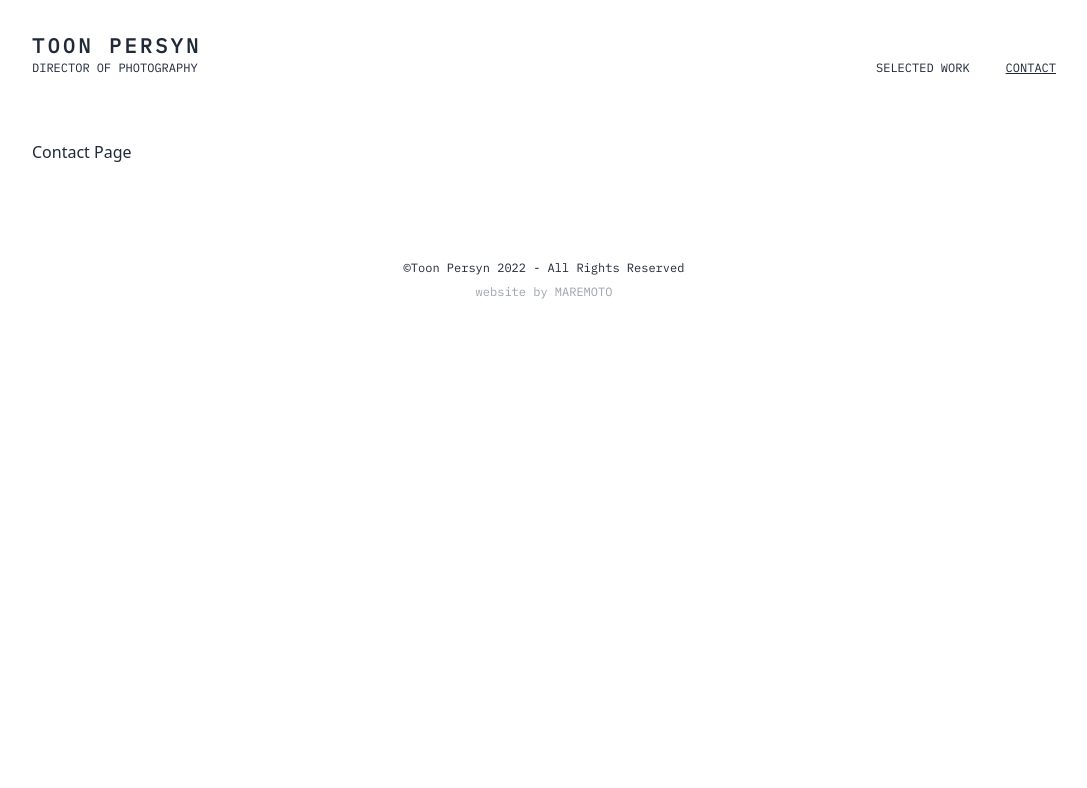
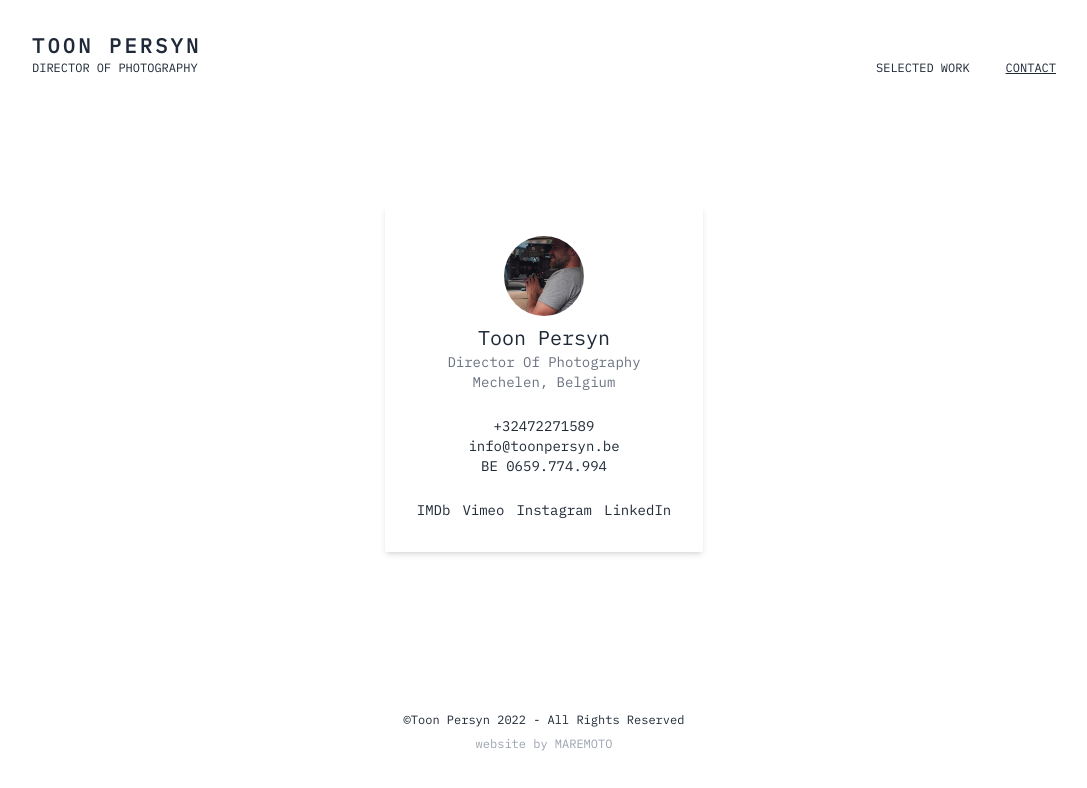
Before and after one commit to leandroargentiero/toonpersyn.be, a Next.js app: page /contact in a window 1280 px wide. Shown: the top 788 px of the page, without its empty margins (96-1183 px from the left). Built offline with nearby package versions, Linux system fonts and the light colour scheme.

Commit message:
Added contact page

```diff
--- a/src/components/Layout.js
+++ b/src/components/Layout.js
@@ -7,10 +7,8 @@ const Layout = ({ children }) => {
     <>
       <Meta />
       <Header />
-      <div className="min-h-screen">
-        <main>{children}</main>
-        <Footer />
-      </div>
+      <main>{children}</main>
+      <Footer />
     </>
   );
 };
--- a/src/pages/contact.js
+++ b/src/pages/contact.js
@@ -1,4 +1,6 @@
 import Head from 'next/head';
+import Link from 'next/link';
+import Image from 'next/image';
 import Layout from '../components/Layout';
 import Container from '../components/Container';
 
@@ -9,7 +11,65 @@ export default function Contact() {
         <title>TOON PERSYN | CONTACT</title>
       </Head>
       <Container>
-        <h2>Contact Page</h2>
+        <div className="grid place-items-center justify-around py-16 text-center font-primary">
+          <article className="shadow-gray-20  rounded-sm bg-white p-8 text-sm shadow-md">
+            <section>
+              <div className="relative mx-auto h-20 w-20 overflow-hidden rounded-full">
+                <Image
+                  src={'/images/profile-pic.jpeg'}
+                  alt="profile-pic"
+                  layout="fill"
+                  objectFit="cover"
+                  objectPosition="65%"
+                />
+              </div>
+              <div className="mt-2">
+                <h2 className="text-xl">Toon Persyn</h2>
+                <h3 className="text-gray-500">Director Of Photography</h3>
+                <p className="text-gray-500">Mechelen, Belgium</p>
+              </div>
+            </section>
+            <section className="mt-6">
+              <p>+32472271589</p>
+              <p>info@toonpersyn.be</p>
+              <p>BE 0659.774.994</p>
+            </section>
+            <section className="mt-6 grid grid-flow-col gap-x-3">
+              <a
+                href="https://www.imdb.com/name/nm8900949/"
+                className="hover:text-yellow-500"
+                target="_blank"
+                rel="noreferrer"
+              >
+                IMDb
+              </a>
+              <a
+                href="https://vimeo.com/toonpersyn"
+                className="hover:text-yellow-500"
+                target="_blank"
+                rel="noreferrer"
+              >
+                Vimeo
+              </a>
+              <a
+                href="https://www.instagram.com/toonpersyn/"
+                className="hover:text-yellow-500"
+                target="_blank"
+                rel="noreferrer"
+              >
+                Instagram
+              </a>
+              <a
+                href="https://www.linkedin.com/in/toon-persyn-7009b0149/"
+                className="hover:text-yellow-500"
+                target="_blank"
+                rel="noreferrer"
+              >
+                LinkedIn
+              </a>
+            </section>
+          </article>
+        </div>
       </Container>
     </Layout>
   );
```
Also changed, not shown: public/images/profile-pic.jpeg (added).
